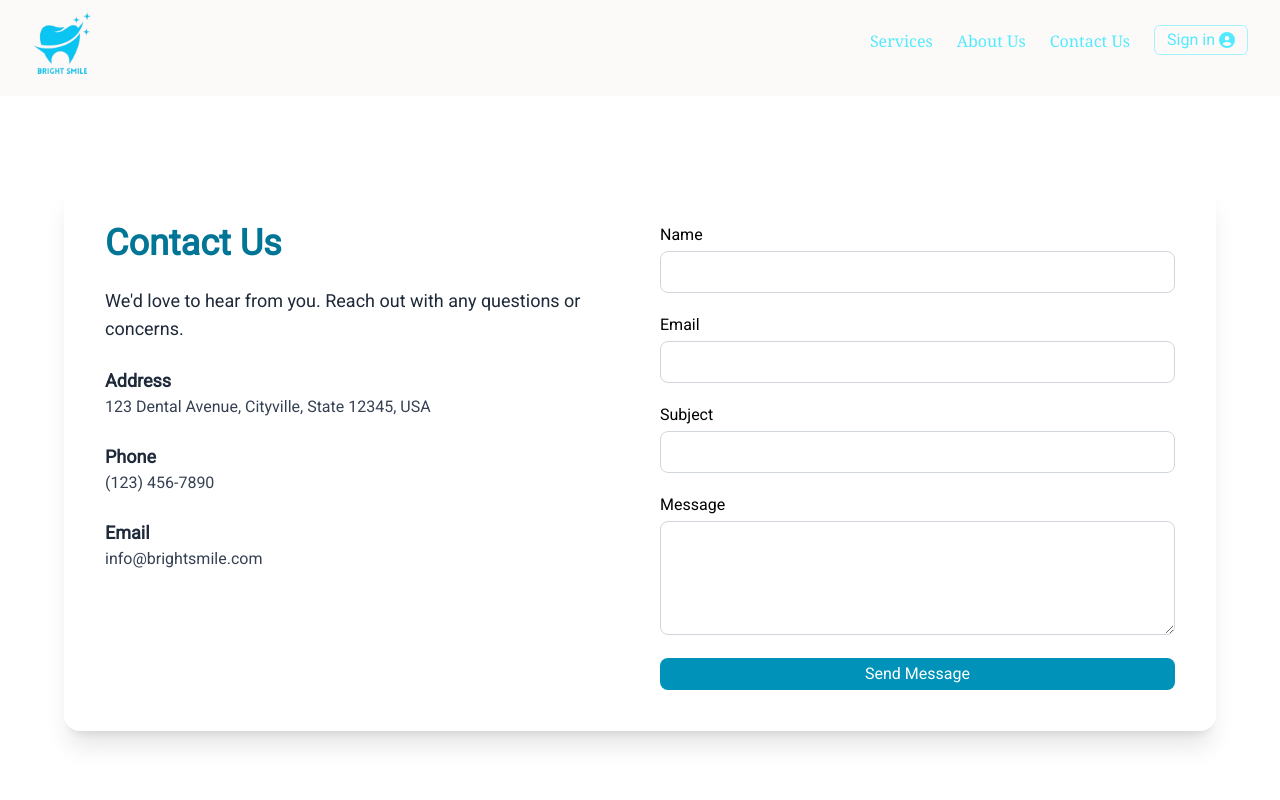
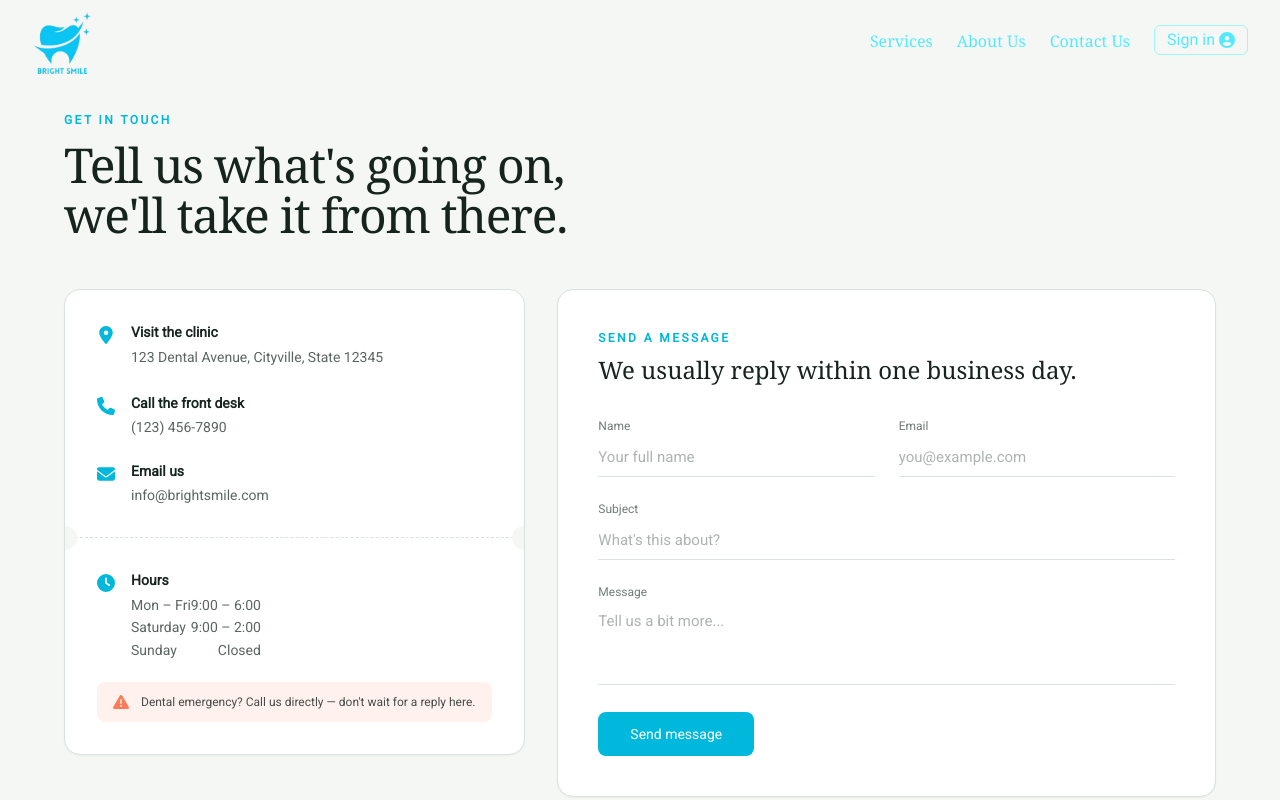
Before and after one commit to hashmi13/Dental-App, a React (Vite) app: page /contact in a window 1280 px wide. Shown: the top 800 px of the page. Built offline with nearby package versions, Linux system fonts and the light colour scheme; no server answers; a web font is replaced by a local one.

Commit message:
contact section ui updated

```diff
--- a/src/components/Footer.jsx
+++ b/src/components/Footer.jsx
@@ -51,7 +51,7 @@ const Footer = () => {
             </a>
           </p>
           <p className="text-gray-300 text-sm">
-            <a href="mailto:info@57dentcare.com" className="hover:text-green-400">
+            <a href="mailto:inf" className="hover:text-green-400">
               info@brightsmile.com
             </a>
           </p>
--- a/src/components/HeroSection.jsx
+++ b/src/components/HeroSection.jsx
@@ -144,7 +144,7 @@ export default function SmoothScrollSlider() {
       {slides.map((slide) => (
   <section
     key={slide.id}
-          className="hslider relative h-screen flex flex-col justify-center items-start overflow-hidden px-6 sm:px-10 lg:px-20"
+    className="hslider relative h-screen flex flex-col justify-center items-start overflow-hidden"
   >
     {/* Background */}
     <div
@@ -155,20 +155,22 @@ export default function SmoothScrollSlider() {
     {/* Overlay */}
     <div className="absolute inset-0 bg-black/20"></div>
 
-          {/* Text Content */}
-          <div className="relative z-10 max-w-[1600px] sm:max-w-2xl text-left text-white font-serif space-y-4 sm:space-y-4 mb-24 sm:mb-0">
+    {/* Width-matched wrapper — mirrors Navbar's max-w-7xl mx-auto container */}
+    <div className="relative z-10 w-full max-w-7xl mx-auto px-4 md:px-8">
+      <div className="max-w-[1600px] sm:max-w-2xl text-left text-white font-serif space-y-4 sm:space-y-4 mb-24 sm:mb-0">
         <h2 className="reveal opacity-0 font-bold font-sans text-5xl sm:text-4xl md:text-5xl lg:text-7xl leading-snug sm:leading-tight break-words transition-all duration-400 ease-in-out">
           {slide.title}
         </h2>
-            <p className="reveal opacity-0  text-base sm:text-lg md:text-xl text-gray-200 leading-relaxed transition-all duration-700 ease-in delay-150">
+        <p className="reveal opacity-0 text-base sm:text-lg md:text-xl text-gray-200 leading-relaxed transition-all duration-700 ease-in delay-150">
           {slide.description}
         </p>
         <Link
           to={slide.buttonLink}
-              className="reveal opacity-0  inline-block bg-cyan-500 hover:bg-cyan-600 text-white font-semibold px-5 sm:px-6 py-2.5 sm:py-3 rounded-lg text-sm sm:text-base transition-all duration-700 ease-out delay-300 hover:scale-105 shadow-lg"
+          className="reveal  opacity-0 inline-block bg-cyan-500 hover:bg-cyan-600 font-sans text-white font-semibold px-5 sm:px-6 py-2.5 sm:py-3 rounded-lg text-[22px]  transition-all duration-700 ease-out delay-300 hover:scale-105 shadow-lg"
         >
           {slide.buttonText} →
         </Link>
+      </div>
     </div>
   </section>
 ))}
--- a/src/pages/About.jsx
+++ b/src/pages/About.jsx
@@ -63,7 +63,7 @@ const DentalCareLanding = () => {
             <div className="mb-8">
               <h3 className="text-xl font-semibold text-gray-900 mb-4">Our Mission</h3>
               <p className="text-gray-600 leading-relaxed">
-                At 57Dentcare, our mission is to promote optimal oral health and create lasting, confident smiles.
+                At Bright Smile, our mission is to promote optimal oral health and create lasting, confident smiles.
               </p>
             </div>
 
--- a/src/pages/Contact.jsx
+++ b/src/pages/Contact.jsx
@@ -1,6 +1,13 @@
 import { useState } from "react";
 import { useForm } from "react-hook-form";
 import { motion, AnimatePresence } from "framer-motion";
+import {
+  FaLocationDot,
+  FaPhone,
+  FaEnvelope,
+  FaClock,
+  FaTriangleExclamation,
+} from "react-icons/fa6";
 import Footer from "../components/Footer";
 import { sendContactEmail } from "../utils/email";
 
@@ -41,53 +48,152 @@ function Contact() {
     }
   };
 
+  const inputClass =
+    "w-full bg-transparent border-0 border-b border-[#D8E2DE] px-0 py-2.5 text-[15px] text-[#16241F] placeholder:text-[#16241F]/35 focus:outline-none focus:border-[#0B6E6E] transition-colors";
+
   return (
     <>
-      <div className="flex items-center justify-center mt-24 bg-white px-4 py-12 min-h-[calc(100vh-5rem)]">
-        <div className="w-full max-w-6xl grid grid-cols-1 lg:grid-cols-2 gap-10 bg-white/30 backdrop-blur-md rounded-2xl shadow-xl p-6 sm:p-10 border border-white/40">
-          <div className="space-y-6 text-gray-800">
-            <h1 className="text-3xl sm:text-4xl font-bold text-cyan-700">Contact Us</h1>
-            <p className="text-base sm:text-lg">
-              We&apos;d love to hear from you. Reach out with any questions or concerns.
-            </p>
+      <div className="bg-[#F5F7F5] pt-28 pb-20 px-4 sm:px-6 min-h-[calc(100vh-5rem)]">
+        <div className="max-w-6xl mx-auto">
+          {/* Eyebrow + heading */}
+          <motion.div
+            initial={{ opacity: 0, y: 16 }}
+            animate={{ opacity: 1, y: 0 }}
+            transition={{ duration: 0.5 }}
+            className="mb-12"
+          >
+            <span className="block text-xs font-semibold tracking-[0.2em] text-cyan-500  uppercase mb-3">
+              Get in touch
+            </span>
+            <h1 className="font-serif text-4xl sm:text-5xl text-[#16241F] leading-[1.05] tracking-tight max-w-xl">
+              Tell us what's going on,
+              <br /> we'll take it from there.
+            </h1>
+          </motion.div>
 
+          <div className="grid grid-cols-1 lg:grid-cols-12 gap-6 lg:gap-8 items-start">
+            {/* Appointment-card style info panel */}
+            <motion.aside
+              initial={{ opacity: 0, x: -16 }}
+              animate={{ opacity: 1, x: 0 }}
+              transition={{ duration: 0.5, delay: 0.1 }}
+              className="lg:col-span-5 lg:sticky lg:top-28"
+            >
+              <div className="relative bg-white rounded-2xl border border-[#D8E2DE] shadow-[0_1px_2px_rgba(22,36,31,0.04)] overflow-hidden">
+                <div className="p-7 sm:p-8 space-y-6">
+                  <div className="flex items-start gap-4">
+                    <FaLocationDot className="text-cyan-500  text-lg mt-1 shrink-0" />
                     <div>
-              <h2 className="font-semibold text-lg">Address</h2>
-              <p className="text-gray-700 text-sm sm:text-base">
-                123 Dental Avenue, Cityville, State 12345, USA
+                      <h2 className="text-sm font-semibold text-[#16241F] mb-1">Visit the clinic</h2>
+                      <p className="text-sm text-[#16241F]/70 leading-relaxed">
+                        123 Dental Avenue, Cityville, State 12345
                       </p>
                     </div>
+                  </div>
+
+                  <div className="flex items-start gap-4">
+                    <FaPhone className="text-cyan-500  text-lg mt-1 shrink-0" />
                     <div>
-              <h2 className="font-semibold text-lg">Phone</h2>
-              <a href="tel:+11234567890" className="text-gray-700 text-sm sm:text-base hover:text-cyan-600">
+                      <h2 className="text-sm font-semibold text-[#16241F] mb-1">Call the front desk</h2>
+                      <a
+                        href="tel:+11234567890"
+                        className="text-sm text-[#16241F]/70 hover:text-cyan-500  transition-colors"
+                      >
                         (123) 456-7890
                       </a>
                     </div>
+                  </div>
+
+                  <div className="flex items-start gap-4">
+                    <FaEnvelope className="text-cyan-500  text-lg mt-1 shrink-0" />
                     <div>
-              <h2 className="font-semibold text-lg">Email</h2>
-              <a href="mailto:info@brightsmile.com" className="text-gray-700 text-sm sm:text-base hover:text-cyan-600">
+                      <h2 className="text-sm font-semibold text-[#16241F] mb-1">Email us</h2>
+
+                      <a
+
+                        href="mailto:info@brightsmile.com"
+                        className="text-sm text-[#16241F]/70 hover:text-cyan-500  transition-colors"
+                      >
                         info@brightsmile.com
                       </a>
                     </div>
                   </div>
+                </div>
 
+                {/* Perforated tear divider — signature element */}
+                <div className="relative h-0 border-t border-dashed border-[#D8E2DE]">
+                  <span className="absolute -left-3 -top-3 w-6 h-6 rounded-full bg-[#F5F7F5]" />
+                  <span className="absolute -right-3 -top-3 w-6 h-6 rounded-full bg-[#F5F7F5]" />
+                </div>
+
+                <div className="p-7 sm:p-8 space-y-5">
+                  <div className="flex items-start gap-4">
+                    <FaClock className="text-cyan-500  text-lg mt-1 shrink-0" />
+                    <div className="text-sm text-[#16241F]/70 leading-relaxed">
+                      <h2 className="text-sm font-semibold text-[#16241F] mb-1">Hours</h2>
+                      <div className="flex justify-between max-w-[220px]">
+                        <span>Mon – Fri</span><span>9:00 – 6:00</span>
+                      </div>
+                      <div className="flex justify-between max-w-[220px]">
+                        <span>Saturday</span><span>9:00 – 2:00</span>
+                      </div>
+                      <div className="flex justify-between max-w-[220px]">
+                        <span>Sunday</span><span>Closed</span>
+                      </div>
+                    </div>
+                  </div>
+
+                  <div className="flex items-center gap-3 bg-[#FF7A59]/10 rounded-lg px-4 py-3 mt-2">
+                    <FaTriangleExclamation className="text-[#FF7A59] shrink-0" />
+                    <p className="text-xs text-[#16241F]/80 leading-snug">
+                      Dental emergency? Call us directly — don't wait for a reply here.
+                    </p>
+                  </div>
+                </div>
+              </div>
+            </motion.aside>
+
+            {/* Form panel */}
+            <motion.div
+              initial={{ opacity: 0, x: 16 }}
+              animate={{ opacity: 1, x: 0 }}
+              transition={{ duration: 0.5, delay: 0.2 }}
+              className="lg:col-span-7"
+            >
+              <div className="bg-white rounded-2xl border border-[#D8E2DE] shadow-[0_1px_2px_rgba(22,36,31,0.04)] p-7 sm:p-10">
+                <span className="block text-xs font-semibold tracking-[0.2em] text-cyan-500  uppercase mb-2">
+                  Send a message
+                </span>
+                <h2 className="font-serif text-2xl text-[#16241F] mb-8">
+                  We usually reply within one business day.
+                </h2>
+
+                <form onSubmit={handleSubmit(onSubmit)} className="space-y-6" noValidate>
+                  <div className="grid grid-cols-1 sm:grid-cols-2 gap-x-6 gap-y-6">
                     <div>
-            <form onSubmit={handleSubmit(onSubmit)} className="space-y-5" noValidate>
-              <div>
-                <label htmlFor="name" className="block font-medium mb-1 text-sm sm:text-base">Name</label>
+                      <label htmlFor="name" className="block text-xs font-medium text-[#16241F]/60 mb-1">
+                        Name
+                      </label>
                       <input
                         type="text"
                         id="name"
+                        placeholder="Your full name"
                         {...register("name", { required: "Name is required" })}
-                  className="w-full px-4 py-2 text-sm sm:text-base border border-gray-300 rounded-lg focus:outline-none focus:ring-2 focus:ring-cyan-500"
+                        className={inputClass}
                       />
-                {errors.name && <p className="text-red-500 text-sm mt-1">{errors.name.message}</p>}
+                      {errors.name && (
+                        <p className="text-[#FF7A59] text-xs mt-1.5">{errors.name.message}</p>
+                      )}
                     </div>
+
                     <div>
-                <label htmlFor="email" className="block font-medium mb-1 text-sm sm:text-base">Email</label>
+                      <label htmlFor="email" className="block text-xs font-medium text-[#16241F]/60 mb-1">
+                        Email
+                      </label>
                       <input
                         type="email"
                         id="email"
+                        placeholder="you@example.com"
                         {...register("email", {
                           required: "Email is required",
                           pattern: {
@@ -95,33 +201,48 @@ function Contact() {
                             message: "Invalid email address",
                           },
                         })}
-                  className="w-full px-4 py-2 text-sm sm:text-base border border-gray-300 rounded-lg focus:outline-none focus:ring-2 focus:ring-cyan-500"
+                        className={inputClass}
                       />
-                {errors.email && <p className="text-red-500 text-sm mt-1">{errors.email.message}</p>}
+                      {errors.email && (
+                        <p className="text-[#FF7A59] text-xs mt-1.5">{errors.email.message}</p>
+                      )}
                     </div>
+                  </div>
+
                   <div>
-                <label htmlFor="subject" className="block font-medium mb-1 text-sm sm:text-base">Subject</label>
+                    <label htmlFor="subject" className="block text-xs font-medium text-[#16241F]/60 mb-1">
+                      Subject
+                    </label>
                     <input
                       type="text"
                       id="subject"
+                      placeholder="What's this about?"
                       {...register("subject", { required: "Subject is required" })}
-                  className="w-full px-4 py-2 text-sm sm:text-base border border-gray-300 rounded-lg focus:outline-none focus:ring-2 focus:ring-cyan-500"
+                      className={inputClass}
                     />
-                {errors.subject && <p className="text-red-500 text-sm mt-1">{errors.subject.message}</p>}
+                    {errors.subject && (
+                      <p className="text-[#FF7A59] text-xs mt-1.5">{errors.subject.message}</p>
+                    )}
                   </div>
+
                   <div>
-                <label htmlFor="message" className="block font-medium mb-1 text-sm sm:text-base">Message</label>
+                    <label htmlFor="message" className="block text-xs font-medium text-[#16241F]/60 mb-1">
+                      Message
+                    </label>
                     <textarea
                       id="message"
                       rows="4"
+                      placeholder="Tell us a bit more..."
                       {...register("message", { required: "Message is required" })}
-                  className="w-full px-4 py-2 text-sm sm:text-base border border-gray-300 rounded-lg focus:outline-none focus:ring-2 focus:ring-cyan-500"
+                      className={`${inputClass} resize-none`}
                     />
-                {errors.message && <p className="text-red-500 text-sm mt-1">{errors.message.message}</p>}
+                    {errors.message && (
+                      <p className="text-[#FF7A59] text-xs mt-1.5">{errors.message.message}</p>
+                    )}
                   </div>
 
                   {submitError && (
-                <p className="text-red-600 text-sm bg-red-50 p-3 rounded-lg" role="alert">
+                    <p className="text-[#FF7A59] text-sm bg-[#FF7A59]/10 px-4 py-3 rounded-lg" role="alert">
                       {submitError}
                     </p>
                   )}
@@ -129,26 +250,29 @@ function Contact() {
                   <button
                     type="submit"
                     disabled={isSubmitting}
-                className="w-full bg-cyan-600 text-white py-2 rounded-lg hover:bg-cyan-700 transition duration-300 disabled:opacity-60 disabled:cursor-not-allowed"
+                    className="w-full sm:w-auto  bg-cyan-500 hover:bg-cyan-600 text-white font-medium text-sm px-8 py-3 rounded-lg  transition-colors disabled:opacity-60 disabled:cursor-not-allowed"
                   >
-                {isSubmitting ? "Sending..." : "Send Message"}
+                    {isSubmitting ? "Sending…" : "Send message"}
                   </button>
                 </form>
 
                 <AnimatePresence>
                   {isSubmitted && (
                     <motion.div
-                  initial={{ opacity: 0, y: 20 }}
+                      initial={{ opacity: 0, y: 12 }}
                       animate={{ opacity: 1, y: 0 }}
-                  exit={{ opacity: 0, y: 20 }}
+                      exit={{ opacity: 0, y: 12 }}
                       transition={{ duration: 0.3 }}
-                  className="mt-6 p-4 bg-green-100 text-green-800 rounded-lg text-center shadow-sm text-sm sm:text-base"
+                      className="mt-6 flex items-center gap-3  bg-cyan-500 /8 text-cyan-500  px-4 py-3.5 rounded-lg text-sm"
                       role="status"
                     >
-                  Message sent successfully! We&apos;ll get back to you soon.
+                      <span className="w-2 h-2 rounded-full  bg-cyan-500  shrink-0" />
+                      Message sent — we'll get back to you soon.
                     </motion.div>
                   )}
                 </AnimatePresence>
+              </div>
+            </motion.div>
           </div>
         </div>
       </div>
```
Lines whose indentation alone changed are shown as unchanged.
